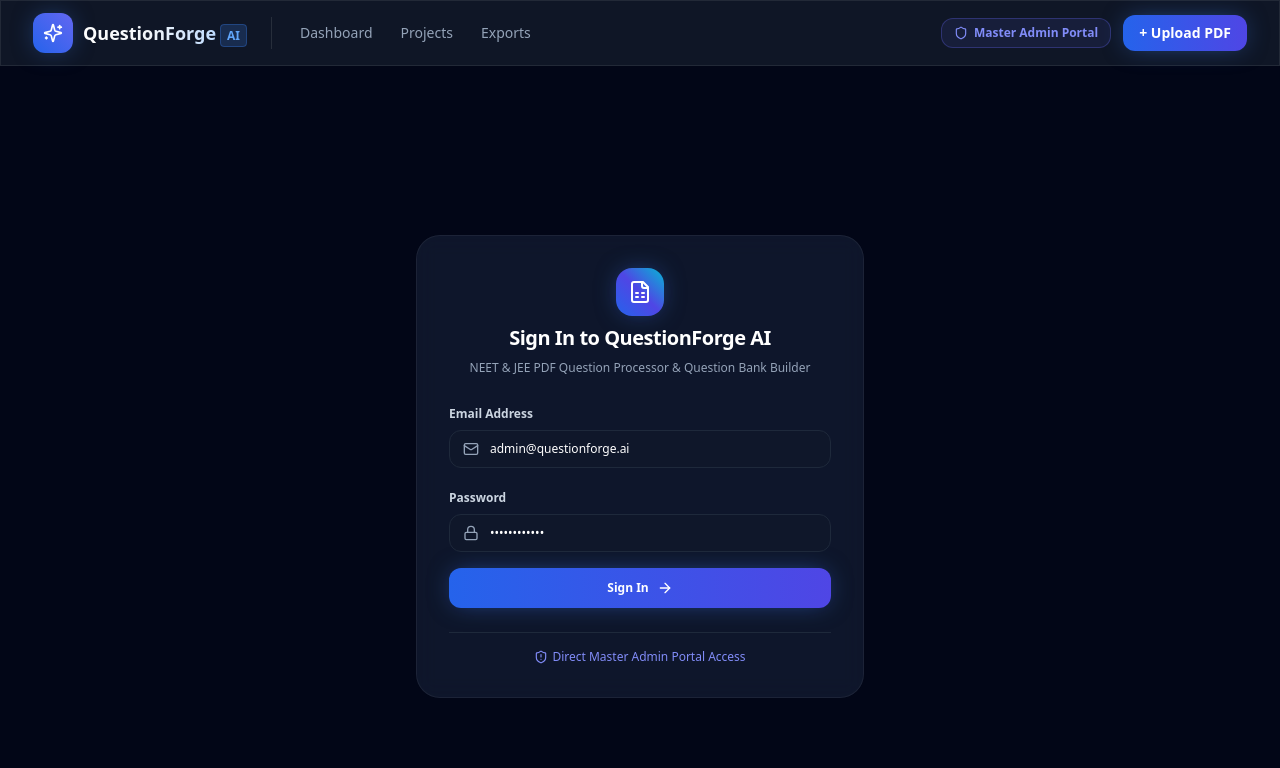
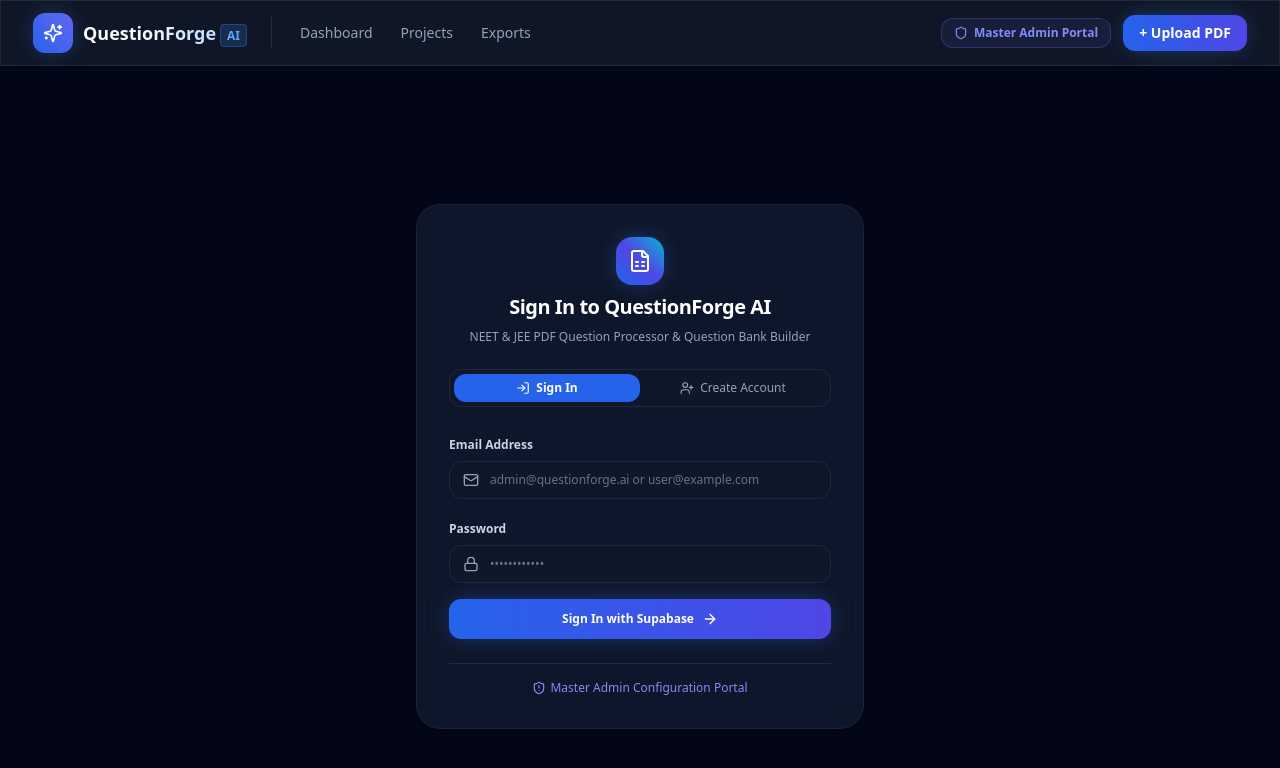
Before and after one commit to myhub4631-netizen/pdftoquiz, a Next.js app: page /login in a window 1280 px wide. Before the commit this address had no page. Shown: the top 768 px of the page. Built offline with nearby package versions, Linux system fonts and the light colour scheme; no server answers.

Commit message:
feat(auth): implement real Supabase Auth signInWithPassword and signUp flow, session persistence, and unauthenticated project prompt

```diff
--- a/src/app/(auth)/login/page.tsx
+++ b/src/app/(auth)/login/page.tsx
@@ -1,22 +1,108 @@
 'use client';
 
-import React, { useState } from 'react';
+import React, { useState, useEffect } from 'react';
 import Link from 'next/link';
 import { useRouter } from 'next/navigation';
-import { FileSpreadsheet, Lock, Mail, ArrowRight, ShieldAlert } from 'lucide-react';
+import { createClient } from '@/lib/supabase/client';
+import { FileSpreadsheet, Lock, Mail, ArrowRight, ShieldAlert, AlertCircle, UserPlus, LogIn, CheckCircle2 } from 'lucide-react';
 
 export default function LoginPage() {
   const router = useRouter();
-  const [email, setEmail] = useState('admin@questionforge.ai');
-  const [password, setPassword] = useState('••••••••••••');
+  const [email, setEmail] = useState('');
+  const [password, setPassword] = useState('');
+  const [mode, setMode] = useState<'signin' | 'signup'>('signin');
+  const [loading, setLoading] = useState(false);
+  const [error, setError] = useState<string | null>(null);
+  const [successMsg, setSuccessMsg] = useState<string | null>(null);
+  const [checkingAuth, setCheckingAuth] = useState(true);
 
-  React.useEffect(() => {
-    router.replace('/dashboard');
+  useEffect(() => {
+    async function checkExistingSession() {
+      try {
+        const supabase = createClient();
+        const { data } = await supabase.auth.getUser();
+        if (data?.user) {
+          router.replace('/projects/new');
+        }
+      } catch {
+        // Continue to login
+      } finally {
+        setCheckingAuth(false);
+      }
+    }
+    checkExistingSession();
   }, [router]);
 
-  function handleLogin(e: React.FormEvent) {
+  async function handleSubmit(e: React.FormEvent) {
     e.preventDefault();
-    router.push('/dashboard');
+    setError(null);
+    setSuccessMsg(null);
+
+    if (!email || !password) {
+      setError('Please enter both email and password.');
+      return;
+    }
+
+    setLoading(true);
+
+    try {
+      const supabase = createClient();
+
+      if (mode === 'signin') {
+        const { data, error: signInErr } = await supabase.auth.signInWithPassword({
+          email,
+          password,
+        });
+
+        if (signInErr) {
+          throw new Error(signInErr.message);
+        }
+
+        if (data?.user) {
+          router.push('/projects/new');
+          router.refresh();
+        } else {
+          throw new Error('Sign in succeeded but no active user session was established.');
+        }
+      } else {
+        const { data, error: signUpErr } = await supabase.auth.signUp({
+          email,
+          password,
+        });
+
+        if (signUpErr) {
+          throw new Error(signUpErr.message);
+        }
+
+        if (data?.session) {
+          setSuccessMsg('Account created successfully! Redirecting...');
+          setTimeout(() => {
+            router.push('/projects/new');
+            router.refresh();
+          }, 1000);
+        } else {
+          setSuccessMsg('Account created! Please sign in with your password.');
+          setMode('signin');
+        }
+      }
+    } catch (err: any) {
+      setError(err?.message || 'Authentication failed.');
+    } finally {
+      setLoading(false);
+    }
+  }
+
+  if (checkingAuth) {
+    return (
+      <div className="min-h-screen flex items-center justify-center bg-slate-950 p-4">
+        <div className="text-center space-y-3">
+          <div className="flex h-12 w-12 items-center justify-center rounded-2xl bg-gradient-to-tr from-blue-600 to-indigo-600 shadow-glow mx-auto animate-pulse">
+            <FileSpreadsheet className="h-6 w-6 text-white" />
+          </div>
+          <p className="text-xs text-slate-400 font-medium">Verifying authentication status...</p>
+        </div>
+      </div>
+    );
   }
 
   return (
@@ -27,23 +113,67 @@
             <FileSpreadsheet className="h-6 w-6 text-white" />
           </div>
           <h1 className="text-xl font-bold text-white tracking-tight">
-            Sign In to QuestionForge AI
+            {mode === 'signin' ? 'Sign In to QuestionForge AI' : 'Create Supabase Auth Account'}
           </h1>
           <p className="text-xs text-slate-400">
             NEET &amp; JEE PDF Question Processor &amp; Question Bank Builder
           </p>
         </div>
 
-        <form onSubmit={handleLogin} className="space-y-4">
+        {/* Mode Selector */}
+        <div className="flex rounded-xl bg-slate-900 p-1 border border-slate-800 text-xs">
+          <button
+            type="button"
+            onClick={() => { setMode('signin'); setError(null); setSuccessMsg(null); }}
+            className={`flex-1 py-1.5 rounded-lg font-medium transition-all flex items-center justify-center gap-1.5 ${
+              mode === 'signin'
+                ? 'bg-blue-600 text-white font-semibold shadow-sm'
+                : 'text-slate-400 hover:text-white'
+            }`}
+          >
+            <LogIn className="h-3.5 w-3.5" />
+            <span>Sign In</span>
+          </button>
+          <button
+            type="button"
+            onClick={() => { setMode('signup'); setError(null); setSuccessMsg(null); }}
+            className={`flex-1 py-1.5 rounded-lg font-medium transition-all flex items-center justify-center gap-1.5 ${
+              mode === 'signup'
+                ? 'bg-blue-600 text-white font-semibold shadow-sm'
+                : 'text-slate-400 hover:text-white'
+            }`}
+          >
+            <UserPlus className="h-3.5 w-3.5" />
+            <span>Create Account</span>
+          </button>
+        </div>
+
+        {error && (
+          <div className="p-3.5 rounded-xl bg-rose-950/40 border border-rose-500/30 text-rose-300 text-xs flex items-center gap-2">
+            <AlertCircle className="h-4 w-4 text-rose-400 shrink-0" />
+            <span>{error}</span>
+          </div>
+        )}
+
+        {successMsg && (
+          <div className="p-3.5 rounded-xl bg-emerald-950/40 border border-emerald-500/30 text-emerald-300 text-xs flex items-center gap-2">
+            <CheckCircle2 className="h-4 w-4 text-emerald-400 shrink-0" />
+            <span>{successMsg}</span>
+          </div>
+        )}
+
+        <form onSubmit={handleSubmit} className="space-y-4">
           <div className="space-y-1.5">
             <label className="text-xs font-semibold text-slate-300">Email Address</label>
             <div className="relative">
               <Mail className="h-4 w-4 absolute left-3.5 top-1/2 -translate-y-1/2 text-slate-400" />
               <input
                 type="email"
+                required
+                placeholder="admin@questionforge.ai or user@example.com"
                 value={email}
                 onChange={(e) => setEmail(e.target.value)}
-                className="w-full pl-10 pr-4 py-2.5 rounded-xl bg-slate-900 border border-slate-800 text-xs text-white focus:outline-none focus:border-blue-500"
+                className="w-full pl-10 pr-4 py-2.5 rounded-xl bg-slate-900 border border-slate-800 text-xs text-white placeholder-slate-500 focus:outline-none focus:border-blue-500"
               />
             </div>
           </div>
@@ -54,18 +184,21 @@
               <Lock className="h-4 w-4 absolute left-3.5 top-1/2 -translate-y-1/2 text-slate-400" />
               <input
                 type="password"
+                required
+                placeholder="••••••••••••"
                 value={password}
                 onChange={(e) => setPassword(e.target.value)}
-                className="w-full pl-10 pr-4 py-2.5 rounded-xl bg-slate-900 border border-slate-800 text-xs text-white focus:outline-none focus:border-blue-500"
+                className="w-full pl-10 pr-4 py-2.5 rounded-xl bg-slate-900 border border-slate-800 text-xs text-white placeholder-slate-500 focus:outline-none focus:border-blue-500"
               />
             </div>
           </div>
 
           <button
             type="submit"
-            className="w-full py-3 rounded-xl bg-gradient-to-r from-blue-600 to-indigo-600 hover:from-blue-500 hover:to-indigo-500 text-white text-xs font-semibold shadow-glow transition-all flex items-center justify-center gap-2"
+            disabled={loading}
+            className="w-full py-3 rounded-xl bg-gradient-to-r from-blue-600 to-indigo-600 hover:from-blue-500 hover:to-indigo-500 disabled:opacity-50 text-white text-xs font-semibold shadow-glow transition-all flex items-center justify-center gap-2"
           >
-            <span>Sign In</span>
+            <span>{loading ? 'Authenticating...' : mode === 'signin' ? 'Sign In with Supabase' : 'Create Account'}</span>
             <ArrowRight className="h-4 w-4" />
           </button>
         </form>
@@ -73,7 +206,7 @@
         <div className="pt-4 border-t border-slate-800 text-center">
           <Link href="/admin/ai" className="text-xs text-indigo-400 hover:underline flex items-center justify-center gap-1">
             <ShieldAlert className="h-3.5 w-3.5" />
-            <span>Direct Master Admin Portal Access</span>
+            <span>Master Admin Configuration Portal</span>
           </Link>
         </div>
       </div>
--- a/src/components/ui/Navbar.tsx
+++ b/src/components/ui/Navbar.tsx
@@ -1,13 +1,38 @@
 'use client';
 
-import React from 'react';
+import React, { useState, useEffect } from 'react';
 import Link from 'next/link';
 import { usePathname } from 'next/navigation';
-import { FileSpreadsheet, ShieldAlert, Sparkles, FolderKanban, PlusCircle, LayoutDashboard } from 'lucide-react';
+import { createClient } from '@/lib/supabase/client';
+import { FileSpreadsheet, ShieldAlert, Sparkles, FolderKanban, PlusCircle, LayoutDashboard, LogOut, LogIn, User } from 'lucide-react';
 
 export function Navbar() {
   const pathname = usePathname();
   const isAdmin = pathname?.startsWith('/admin');
+  const [authUser, setAuthUser] = useState<any>(null);
+
+  useEffect(() => {
+    async function getAuth() {
+      try {
+        const supabase = createClient();
+        const { data } = await supabase.auth.getUser();
+        if (data?.user) setAuthUser(data.user);
+      } catch {
+        // Unauthenticated
+      }
+    }
+    getAuth();
+  }, []);
+
+  async function handleSignOut() {
+    try {
+      const supabase = createClient();
+      await supabase.auth.signOut();
+    } catch {
+      // Continue
+    }
+    window.location.href = '/login';
+  }
 
   return (
     <header className="sticky top-0 z-40 w-full border-b border-slate-800/80 bg-slate-950/80 backdrop-blur-xl">
@@ -70,13 +95,30 @@
             <span>Master Admin</span>
           </Link>
 
-          <Link
-            href="/projects/new"
-            className="hidden sm:flex items-center gap-2 px-3.5 py-1.5 rounded-lg text-xs font-semibold bg-blue-600 text-white hover:bg-blue-500 shadow-glow transition-all"
-          >
-            <Sparkles className="h-3.5 w-3.5" />
-            <span>Upload PDF</span>
-          </Link>
+          {authUser ? (
+            <div className="flex items-center gap-2">
+              <span className="hidden lg:flex items-center gap-1.5 px-2.5 py-1 rounded-lg text-xs font-medium bg-slate-900 border border-slate-800 text-slate-300">
+                <User className="h-3.5 w-3.5 text-blue-400" />
+                <span>{authUser.email}</span>
+              </span>
+              <button
+                onClick={handleSignOut}
+                title="Sign Out"
+                className="flex items-center gap-1.5 px-3 py-1.5 rounded-lg text-xs font-semibold bg-slate-900 text-slate-300 border border-slate-800 hover:bg-slate-800 hover:text-white transition-all"
+              >
+                <LogOut className="h-3.5 w-3.5 text-rose-400" />
+                <span className="hidden sm:inline">Sign Out</span>
+              </button>
+            </div>
+          ) : (
+            <Link
+              href="/login"
+              className="flex items-center gap-1.5 px-3.5 py-1.5 rounded-lg text-xs font-semibold bg-blue-600 text-white hover:bg-blue-500 shadow-glow transition-all"
+            >
+              <LogIn className="h-3.5 w-3.5" />
+              <span>Sign In</span>
+            </Link>
+          )}
         </div>
       </div>
     </header>
```
Also changed, not shown: src/app/(dashboard)/projects/new/page.tsx (+74 -0 lines).
